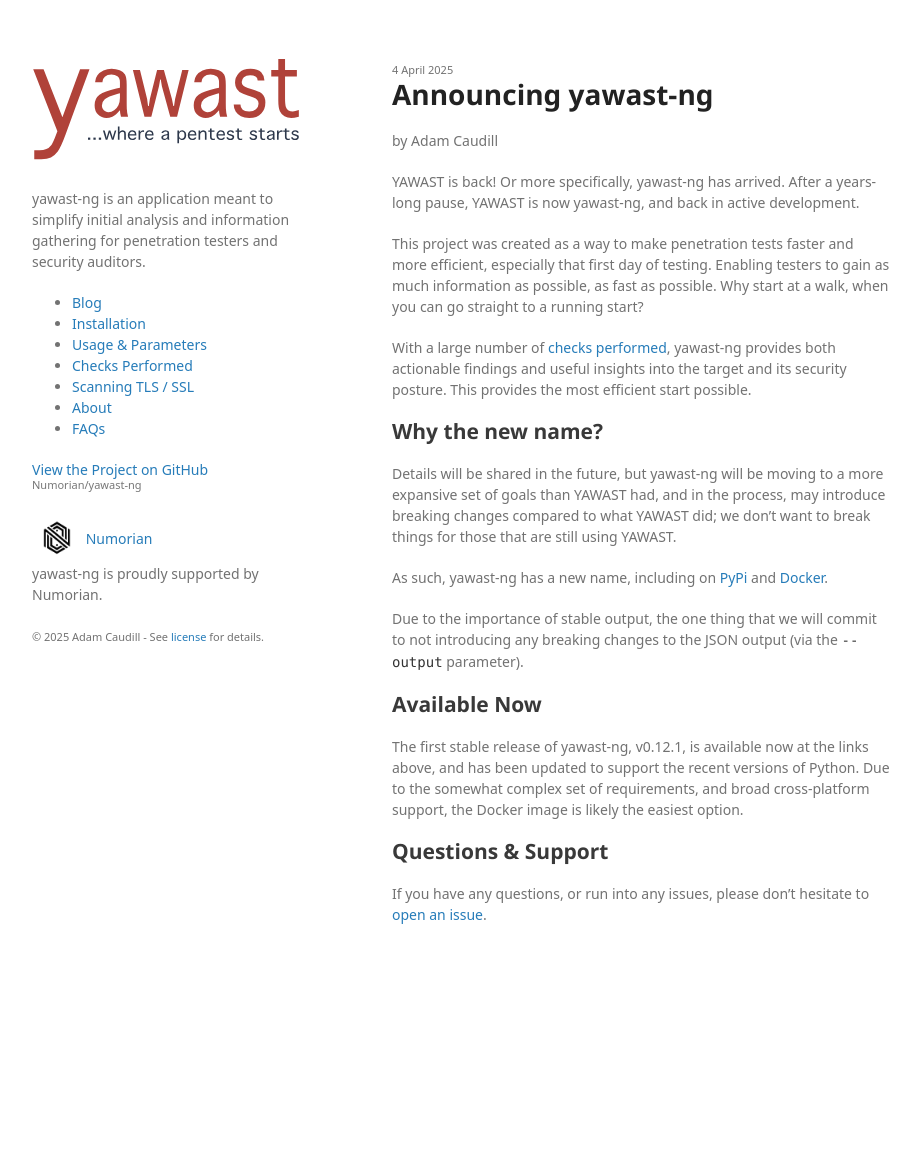
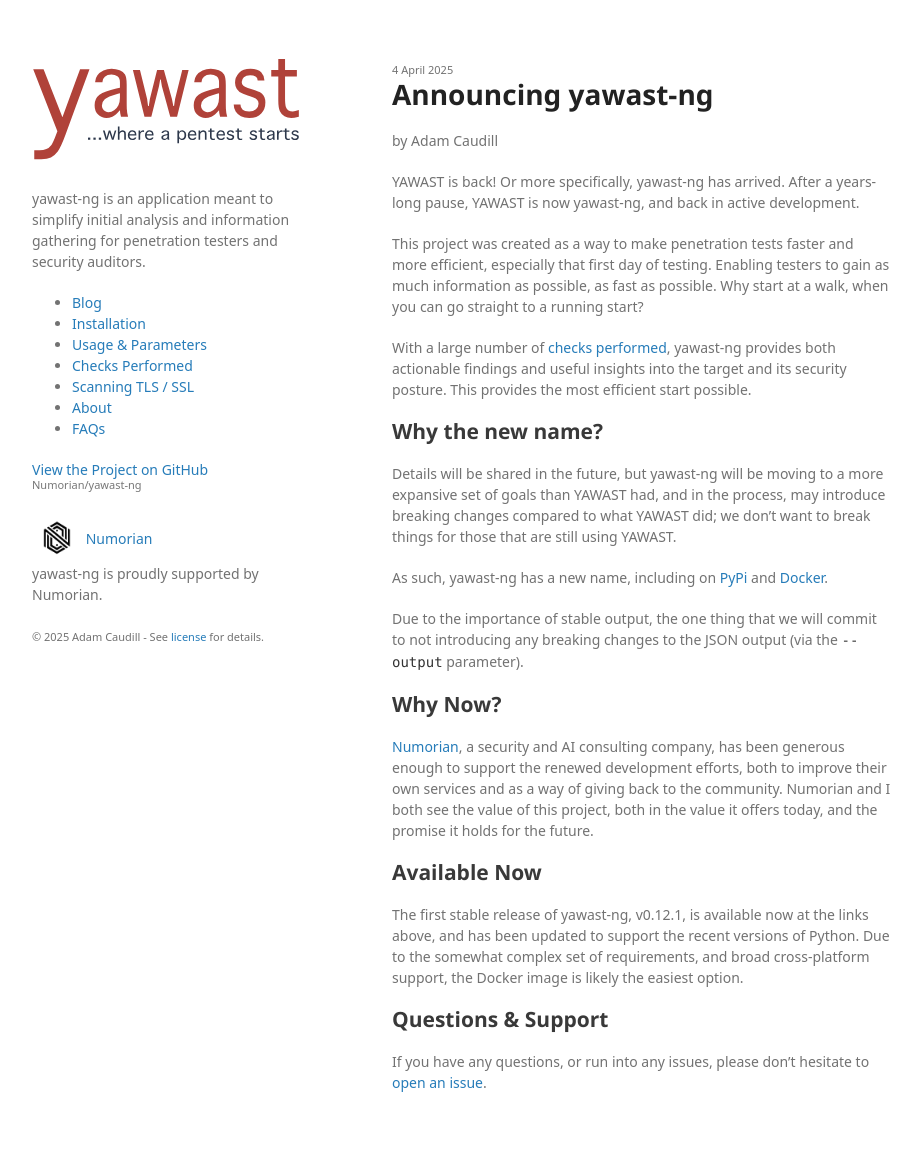
Before and after one commit to Numorian/yawast-ng, a Jekyll site: the page built from docs/_posts/2025-04-04-announcing-yawast-ng.md, in a window 1280 px wide. Shown: the whole page, without its empty margins (178-1098 px from the left). Built offline with Jekyll 4.4.1, drawn with Linux system fonts in a browser that asks for light colours; some web fonts are replaced; a script that is not in the unit is left out; before the commit the page ends 995 px from its top, so only the background shows below that.

Commit message:
Update blog post with additional details.

```diff
--- a/docs/_posts/2025-04-04-announcing-yawast-ng.md
+++ b/docs/_posts/2025-04-04-announcing-yawast-ng.md
@@ -19,6 +19,10 @@
 
  Due to the importance of stable output, the one thing that we will commit to not introducing any breaking changes to the JSON output (via the `--output` parameter).
 
+## Why Now?
+
+[Numorian](https://numorian.com), a security and AI consulting company, has been generous enough to support the renewed development efforts, both to improve their own services and as a way of giving back to the community. Numorian and I both see the value of this project, both in the value it offers today, and the promise it holds for the future.
+
 ## Available Now
 
  The first stable release of yawast-ng, v0.12.1, is available now at the links above, and has been updated to support the recent versions of Python. Due to the somewhat complex set of requirements, and broad cross-platform support, the Docker image is likely the easiest option.
```
